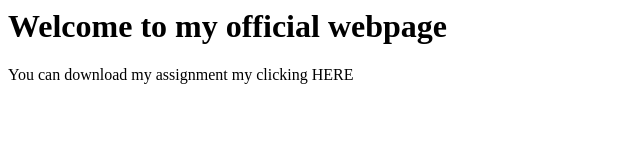
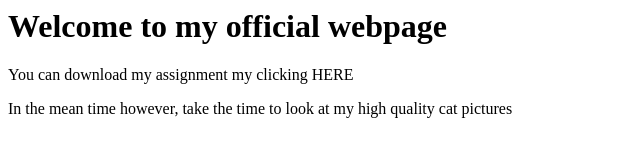
Before and after one commit to Lord-Asriel/GenericCode, a plain HTML site: page index.html in a window 1280 px wide. Shown: the whole page, without its empty margins (0-640 px from the left). Drawn offline with Linux system fonts and the light colour scheme.

Commit message:
Update index.html

```diff
--- a/index.html
+++ b/index.html
@@ -4,5 +4,7 @@
 <body>
   <h1>Welcome to my official webpage</h2>
   <p>You can download my assignment my clicking <a download="https://github.com/Lord-Asriel/Lord-Asriel.github.io/blob/master/1956746_ModernSolutions.ps1">HERE </a> </p>
-</body>
+  <p> In the mean time however, take the time to look at my high quality cat pictures </p>
+
+  </body>
 </html>
```
